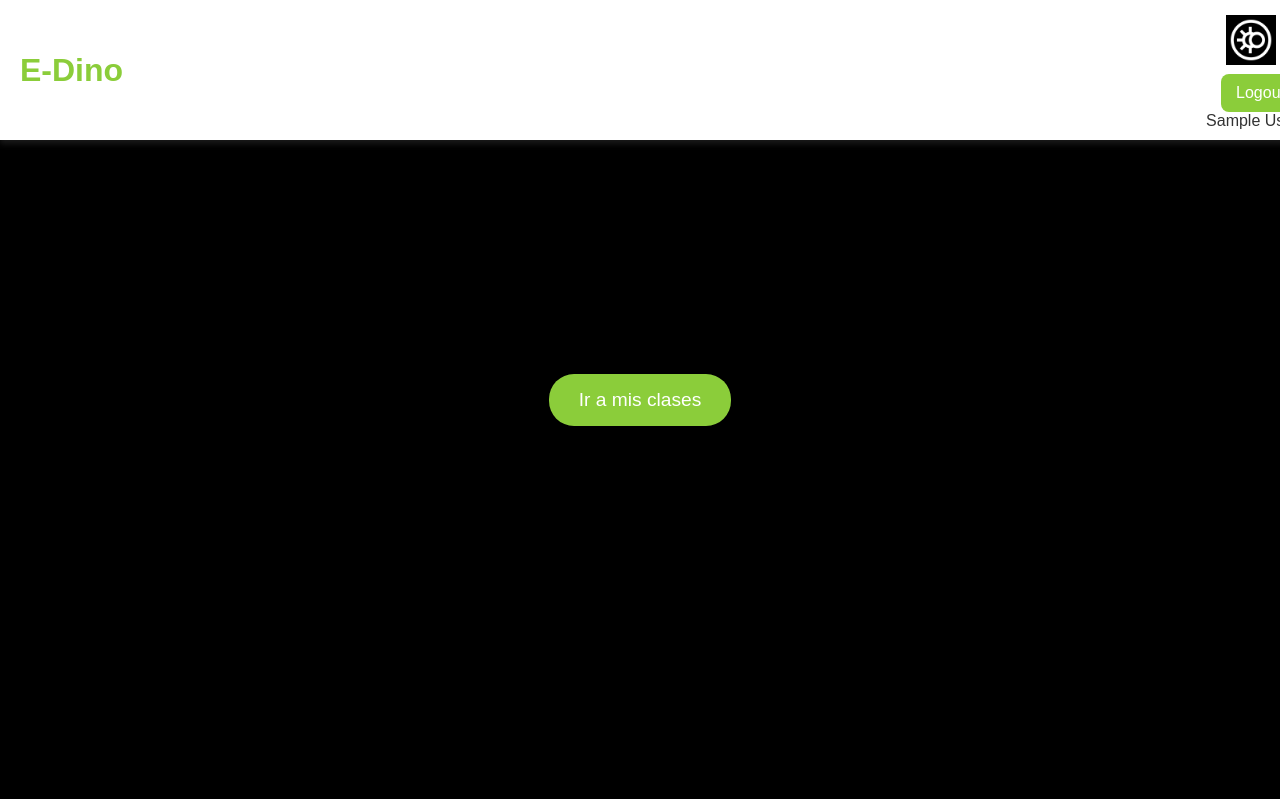
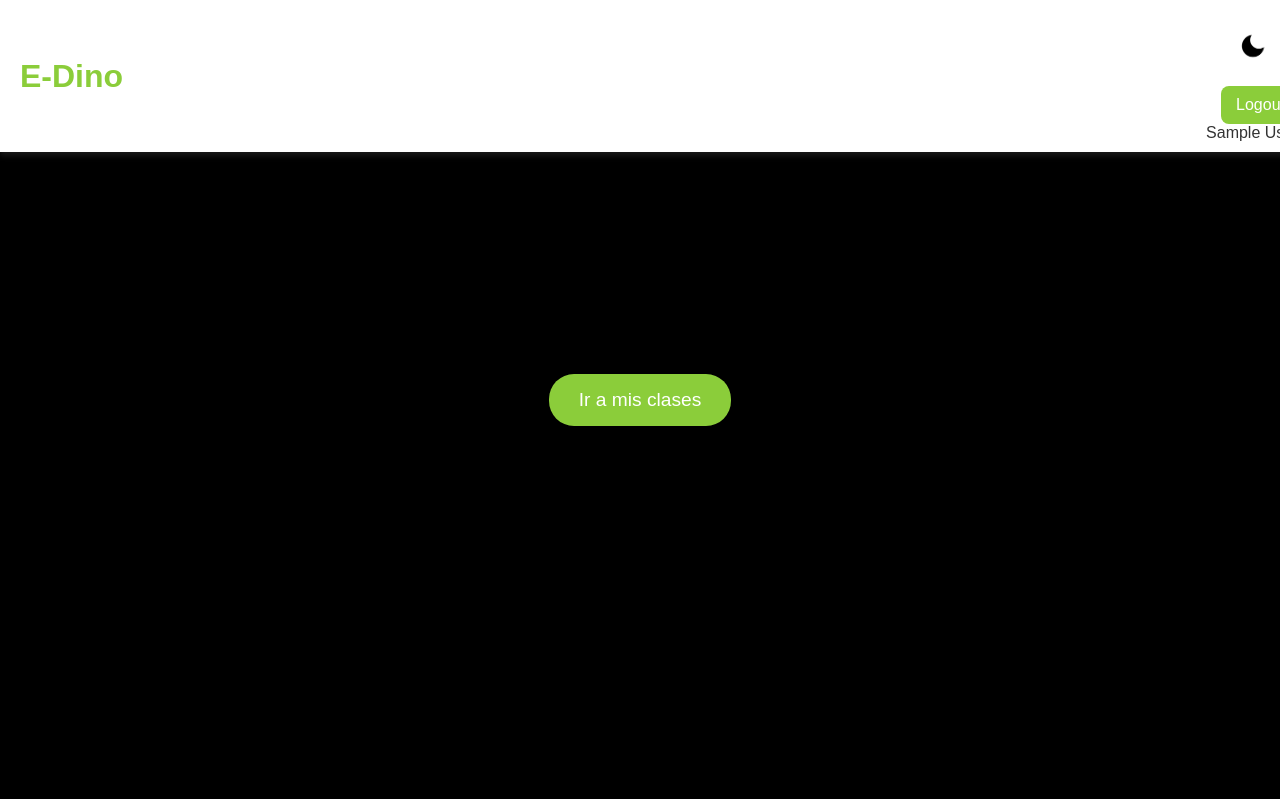
Before and after one commit to JulioDiaz131xd/e-dino_host, a PHP site: page / in a window 1280 px wide. Shown: the top 799 px of the page. Run offline with PHP 8.4, Linux system fonts and the light colour scheme; the visitor is signed in with stand-in values (Sample User, id 1); some libraries are stand-ins or nearby versions.

Commit message:
Update index.php

```diff
--- a/index.php
+++ b/index.php
@@ -23,7 +23,7 @@ session_start();
             <a href="/../index.php" class="logo">E-Dino</a>
             <div class="header-buttons">
                 <button id="theme-toggle" class="header-btn">
-                    <img id="theme-icon" src="/assets/images/modes.png" alt="/assets/images/darkmode.png" />
+                    <img id="theme-icon" src="/assets/images/darkmode.png" alt="/assets/images/darkmode.png" />
                 </button>
                 <?php
                 $currentPage = basename($_SERVER['PHP_SELF']);
```
